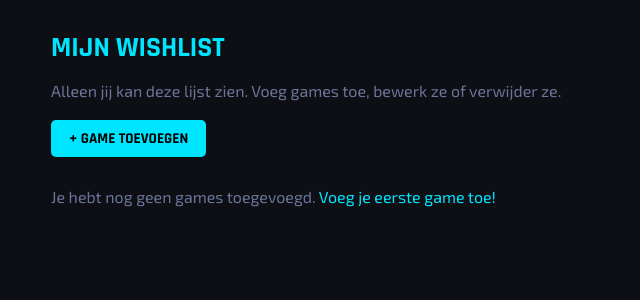
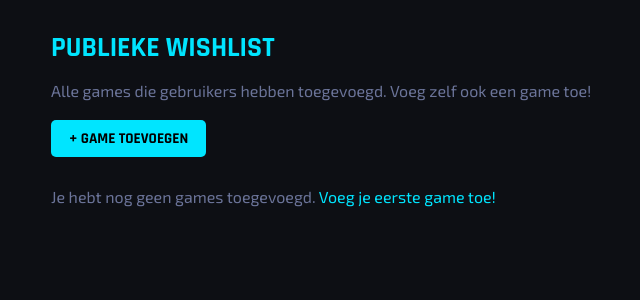
Before and after one commit to vinceverrycken-debug/eindproject_programeren_5icw, a Flask app: page /wishlist in a window 1280 px wide. Shown: the part 60-360 px from the top of the page, without its empty margins (59-699 px from the left). Run offline with Flask 3, Linux system fonts and the light colour scheme; the visitor is signed in with stand-in values (Sample User, id 1); data comes from the database, SQL or seed files in the repository; data that the repository does not hold is empty.

Commit message:
Update wishlist functionality to display public games and adjust access controls

```diff
--- a/app.py
+++ b/app.py
@@ -185,18 +185,17 @@ def index():
 @app.route("/wishlist")
 def wishlist():
     """
-    Toont de persoonlijke wishlist van de ingelogde gebruiker.
-    ALLEEN de games die door deze gebruiker zijn toegevoegd worden getoond.
-    Andere gebruikers kunnen jouw wishlist NIET zien.
+    Toont de publieke wishlist met games van ALLE gebruikers.
+    Iedereen kan alle toegevoegde games zien.
+    Bewerken/verwijderen kan alleen door de eigenaar of een admin.
     """
     if "user" not in session:
         return redirect(url_for("login"))
 
     conn = get_db()
-    # Filter op added_by = huidige gebruiker → privé wishlist
+    # Geen filter op added_by → alle games van alle gebruikers
     games = conn.execute(
-        "SELECT * FROM games WHERE added_by = ? ORDER BY title",
-        (session["user"],)
+        "SELECT * FROM games ORDER BY title"
     ).fetchall()
     conn.close()
 
--- a/templates/wishlist.html
+++ b/templates/wishlist.html
@@ -1,11 +1,12 @@
 {#
-   wishlist.html – Persoonlijke Wishlist
-   ======================================
-   Toont ALLEEN de games die de ingelogde gebruiker zelf heeft toegevoegd.
-   Andere gebruikers kunnen deze pagina niet zien.
+   wishlist.html – Publieke Wishlist
+   ===================================
+   Toont alle games van ALLE gebruikers.
+   Iedereen kan de lijst zien.
+   Bewerken/verwijderen kan alleen door de eigenaar of een admin.
 
    Variabelen die Flask meestuurt:
-     - games        : lijst van games (alleen van current_user)
+     - games        : lijst van alle games (van alle gebruikers)
      - current_user : de ingelogde gebruikersnaam
      - admin        : True als de gebruiker een admin is
 #}
@@ -15,9 +16,9 @@
 {% block content %}
 
 {# ── Paginatitel ── #}
-<h1>Mijn Wishlist</h1>
+<h1>Publieke Wishlist</h1>
 <p style="color:var(--gray); margin-bottom:20px;">
-    Alleen jij kan deze lijst zien. Voeg games toe, bewerk ze of verwijder ze.
+    Alle games die gebruikers hebben toegevoegd. Voeg zelf ook een game toe!
 </p>
 
 {# ── Knop om een game toe te voegen ── #}
@@ -33,6 +34,7 @@
                 <th>Platform</th>
                 <th>Status</th>
                 <th>Rating</th>
+                <th>Toegevoegd door</th>
                 <th>Acties</th>
             </tr>
         </thead>
@@ -69,13 +71,20 @@
                     {% endif %}
                 </td>
 
-                {# Bewerkings- en verwijderlinks ── altijd zichtbaar want dit is jouw eigen lijst #}
+                {# Wie de game heeft toegevoegd #}
+                <td style="color:var(--blue)">{{ game.added_by }}</td>
+
+                {# Bewerkings- en verwijderlinks ── alleen voor eigenaar of admin #}
                 <td>
-                    <a href="{{ url_for('edit_game', game_id=game.id) }}">Bewerken</a>
-                    <a href="{{ url_for('delete_game', game_id=game.id) }}"
-                       onclick="return confirm('Weet je zeker dat je deze game wil verwijderen?')">
-                        Verwijderen
-                    </a>
+                    {% if game.added_by == current_user or admin %}
+                        <a href="{{ url_for('edit_game', game_id=game.id) }}">Bewerken</a>
+                        <a href="{{ url_for('delete_game', game_id=game.id) }}"
+                           onclick="return confirm('Weet je zeker dat je deze game wil verwijderen?')">
+                            Verwijderen
+                        </a>
+                    {% else %}
+                        <span style="color:var(--gray)">-</span>
+                    {% endif %}
                 </td>
             </tr>
             {% endfor %}
```
